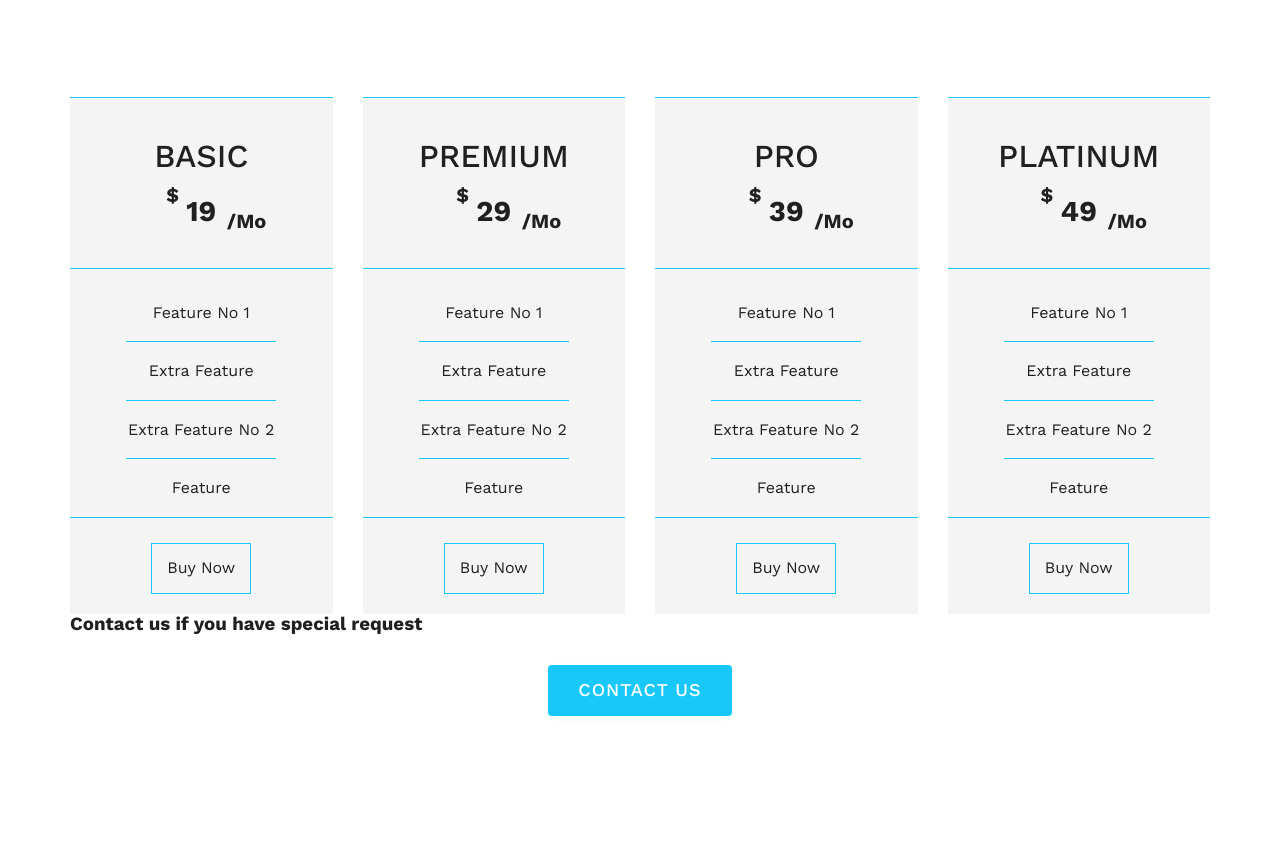
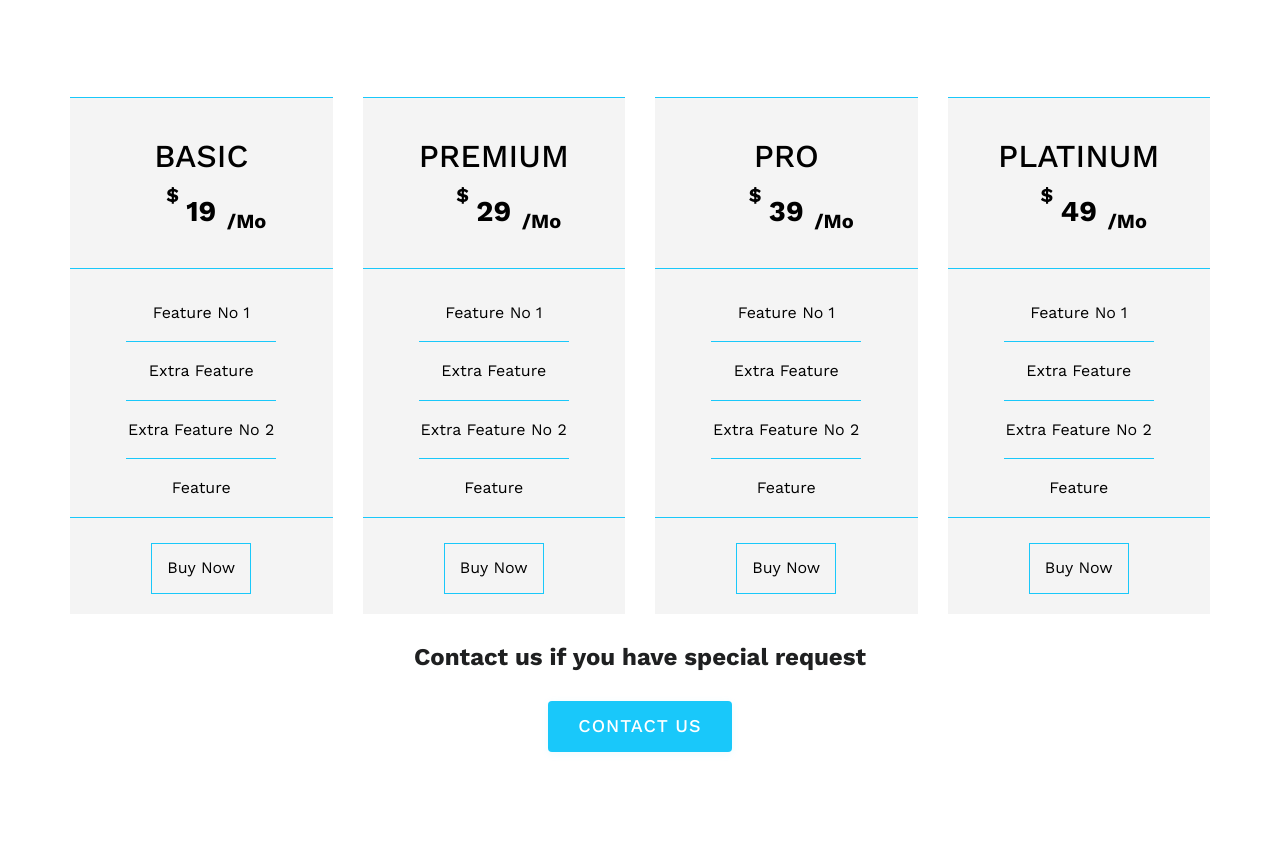
Before and after one commit to iamM0hamed/Template-2, a plain HTML site: page index.html in a window 1280 px wide. Shown: the part 6314-7159 px from the top of the page. Drawn offline with nearby package versions, Linux system fonts and the light colour scheme.

Commit message:
Done : all , still not separate all files into component :!

```diff
--- a/css/kasper.css
+++ b/css/kasper.css
@@ -18,6 +18,8 @@
 	--quote-overlay: rgb(0 0 0 / 70%);
 	--box-shadow-color: rgba(25, 200, 250, 0.08);
 	--gray-color: #444;
+	--plan-txt-color: black;
+	--pricing-bg: #f4f4f4;
 }
 
 /* Dark theme variables (override when dark theme is active) */
@@ -39,7 +41,8 @@ body.dark-theme {
 	--quote-overlay: rgb(0 0 0 / 80%);
 	--box-shadow-color: rgba(25, 200, 250, 0.15);
 	--gray-color: #aaa;
-	--plan-txt-color:black;
+	--plan-txt-color: #f1f1f1;
+	--pricing-bg: #545454;
 }
 
 /* Variables End  */
@@ -1027,7 +1030,7 @@ header nav .form .dark-btn:hover {
 
 .pricing > div > div:nth-child(2) .plan {
 	text-align: center;
-	background: #f4f4f4;
+	background: var(--pricing-bg);
 	color: var(--plan-txt-color);
 }
 
@@ -1087,6 +1090,12 @@ header nav .form .dark-btn:hover {
 	margin-bottom: 25px;
 }
 
+.pricing > div > h3 {
+	margin-top: 30px;
+	text-align: center;
+	font-size: 1.5rem;
+}
+
 .pricing .plan .foot button {
 	border: 1px solid var(--main-color);
 	background: transparent;
@@ -1099,6 +1108,7 @@ header nav .form .dark-btn:hover {
 /* Pricing End */
 
 /* Subscribe Start  */
+
 .subscribe {
 	padding-bottom: var(--sections-padding);
 	padding-top: var(--sections-padding);
```
Lines whose indentation alone changed are shown as unchanged.
